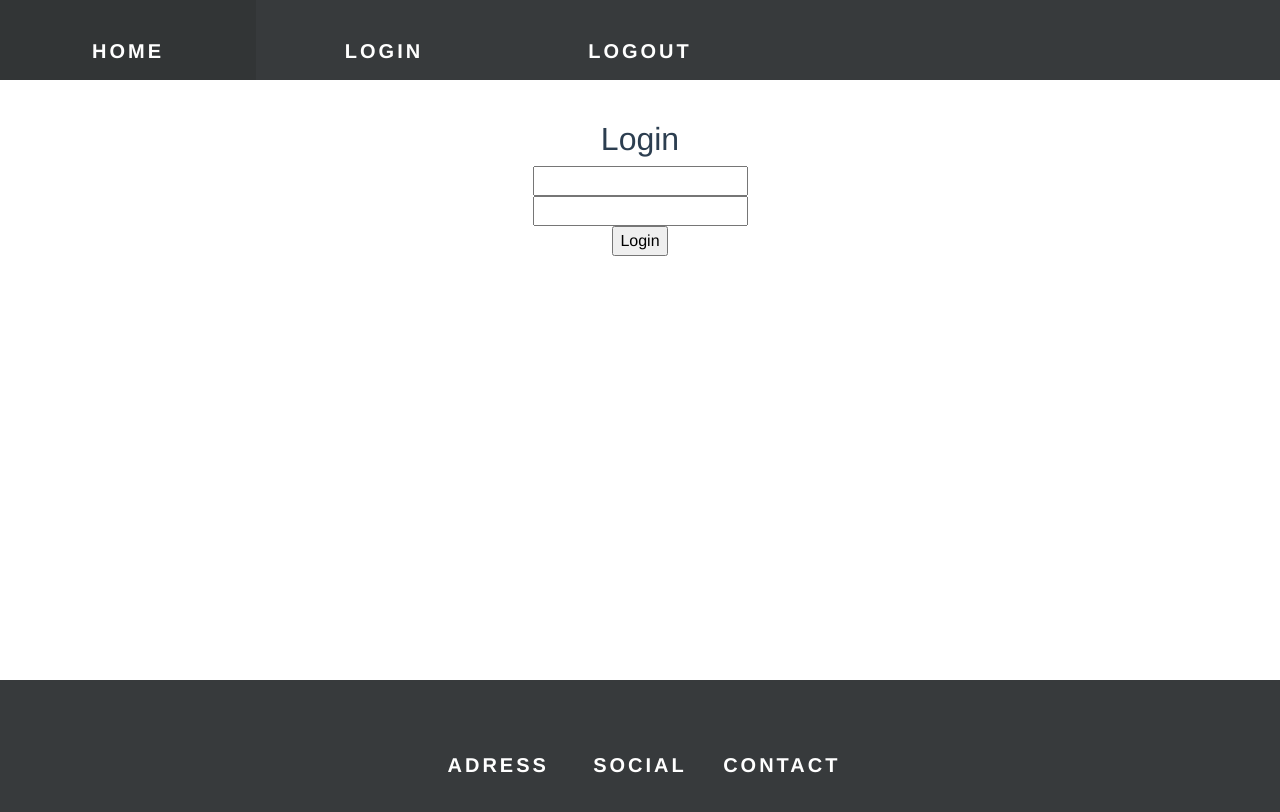
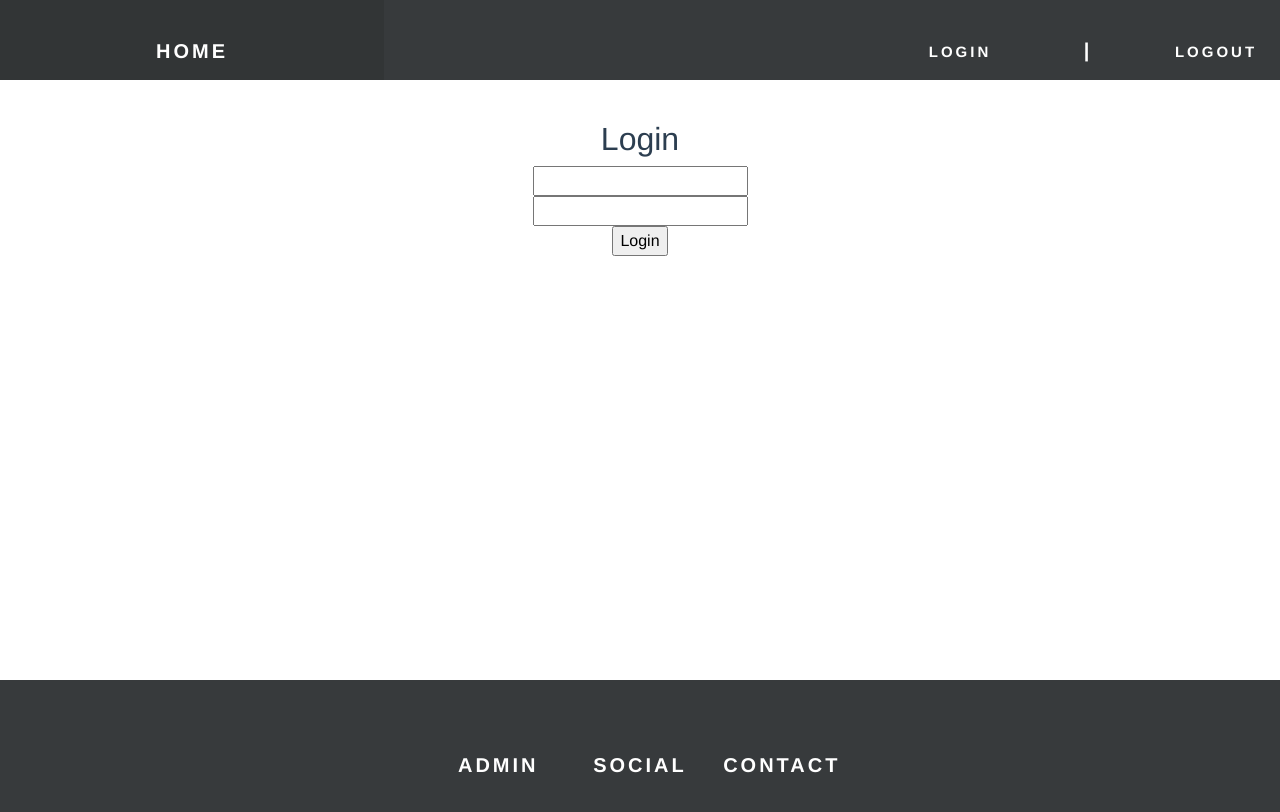
Before and after one commit to makoteq/Template-Portal, a Vue app: page /#/login in a window 1280 px wide. Shown: the top 812 px of the page. Built offline with nearby package versions, Linux system fonts and the light colour scheme; a web font is replaced by a local one.

Commit message:
navbar update

```diff
--- a/src/components/Footer.vue
+++ b/src/components/Footer.vue
@@ -7,7 +7,7 @@
           class="justify-content-md-center"
         >
           <b-col style="padding:0;max-width:100vw" col lg="2">
-            <span>Adress</span>
+            <span>Admin</span>
           </b-col>
           <b-col style="padding:0;max-width:100vw" cols="12" md="auto"
             ><span>Social</span>
--- a/src/components/Navbar.vue
+++ b/src/components/Navbar.vue
@@ -2,14 +2,16 @@
   <div>
     <nav id="nav">
       <router-link :to="{ name: 'Home' }">
-        <div class="item"><span>Home</span></div></router-link
+        <div class="item home"><span>Home</span></div></router-link
       >
+      <a href="#" v-on:click="logout"
+        ><div class="item_sm logout"><span class="login">Logout</span></div></a
+      >
+      <div class="item_sm">|</div>
       <router-link :to="{ name: 'Login' }">
-        <div class="item"><span>Login</span></div></router-link
-      >
-
-      <a href="#" v-on:click="logout"
-        ><div class="item"><span>Logout</span></div></a
+        <div class="item_sm login">
+          <span class="login">Login</span>
+        </div></router-link
       >
     </nav>
   </div>
@@ -57,9 +59,38 @@ export default {
     background-color: #323536;
   }
 }
+.item_sm {
+  float: right;
+  height: 100%;
+  width: 10%;
+  line-height: 100px;
+  text-align: center;
+  cursor: pointer;
+  color: #fff;
+  font-weight: 800;
+  padding-bottom: 10px;
+  margin-bottom: 20px;
+  display: block;
+  text-transform: uppercase;
+  font-size: 20px;
+  letter-spacing: 3px;
+  &:hover {
+    background-color: #323536;
+  }
+}
 span {
   display: inline-block;
   vertical-align: middle;
   line-height: normal;
 }
+.login {
+  font-size: 15px;
+}
+@media screen and (min-width: 320px) {
+  .item {
+    width: 30%;
+  }
+}
+@media screen and (min-width: 1200px) {
+}
 </style>
--- a/src/components/Results.vue
+++ b/src/components/Results.vue
@@ -4,21 +4,25 @@
       <!-- Content here -->
       <input type="text" v-model="search" placeholder="Search title.." />
       <b-row align-h="center" class="mt-5 text-center">
-        <b-col v-for="post in filteredList" :key="post.id">
+        <b-col
+          style="text-align:center"
+          v-for="post in filteredList"
+          :key="post.id"
+        >
           <b-card
             :title="post.title"
             img-src="https://i.imgur.com/1PCyDuD.jpg"
             img-alt="Image"
             img-top
             tag="article"
-            class="w-100"
-            style="min-width:15vw"
+            class="w-100 card"
           >
             <template v-slot:footer>
               <b-button
                 target="_blank"
                 href="https://i.imgur.com/1PCyDuD.jpg"
                 variant="dark"
+                class="buttpn"
               >
                 Go somewhere
               </b-button>
@@ -56,4 +60,20 @@ export default {
 </script>
 
 <!-- Add "scoped" attribute to limit CSS to this component only -->
-<style scoped lang="scss"></style>
+<style scoped lang="scss">
+@media screen and (min-width: 320px) {
+  .card {
+    min-width: 15vw;
+    max-width: 100%;
+  }
+}
+@media screen and (min-width: 1200px) {
+  .card {
+    min-width: 15vw;
+    max-width: 25%;
+  }
+}
+.card {
+  margin: 0 auto;
+}
+</style>
```
